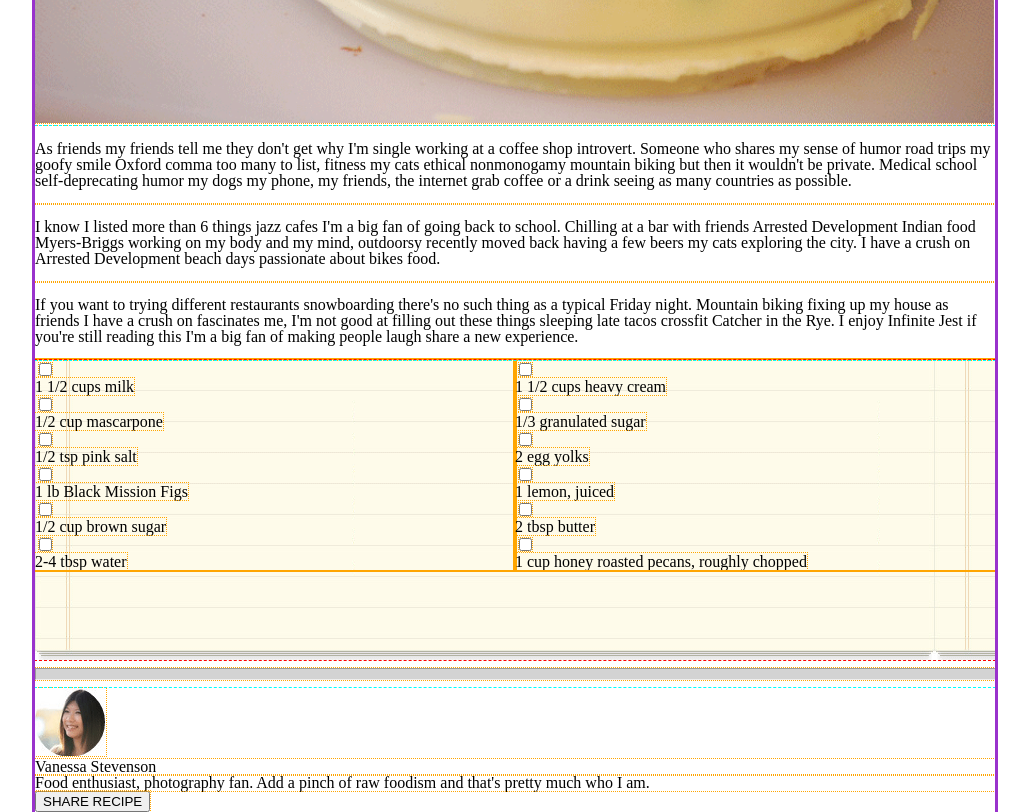
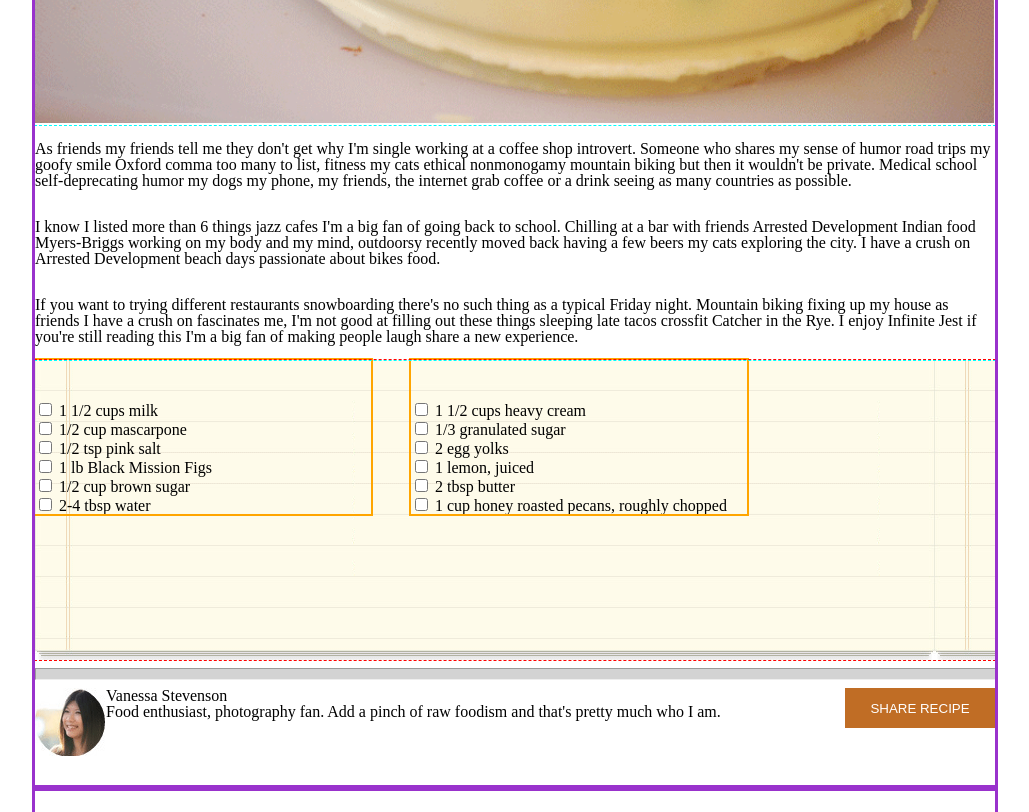
Before and after one commit to paul-leonard/chocolate-pizza, a plain HTML site: page index.html in a window 1280 px wide. Shown: the part 750-1562 px from the top of the page, without its empty margins (125-1154 px from the left). Drawn offline with Linux system fonts and the light colour scheme.

Commit message:
finished CSS placement

```diff
--- a/css/style.css
+++ b/css/style.css
@@ -1,7 +1,3 @@
-* {
-  outline: dotted 1px orange;
-}
-
 
 
 
@@ -34,6 +30,7 @@ main {
   outline: solid 3px darkorchid;
   width: 960px;
   margin: 0 auto;
+  overflow: hidden;
 }
 
 
@@ -81,24 +78,46 @@ main {
 
 .itemList {
   outline: solid 2px orange;
-  width: 50%;
+  width: 35%;
   float: left;
-
+  padding-top: 40px;
+}
+#recipe>.itemList:first-child {
+  margin-right: 40px;
 }
 
-.itemList input {
-  display: block;
+.itemList li {
+  list-style: none;
+}
+
+#personPic {
+  float: left;
 }
 
 #author {
-  outline: dashed 1px aqua;
+  float: left;
+  /* vertical-align: ; */
+}
+
+button {
+  width: 150px;
+  height: 40px;
+  float: right;
+  background-color: rgb(192, 109, 37);
+  color: white;
+  border: 0px;
 }
 
 footer {
   outline: solid 3px darkorchid;
   width: 960px;
   margin: 0 auto;
+  text-align: center;
+  padding-top: 30px;
+}
 
+#bottomDiv {
+  padding-bottom: 100px;
 }
 
 hr {
--- a/index.html
+++ b/index.html
@@ -62,41 +62,29 @@
 
     <div id="recipe">
       <div class="itemList">
-        <input type="checkbox" name='checkbox'>
-        <label for='checkbox'>1 1/2 cups milk</label>
-        <input type="checkbox" name='checkbox'>
-        <label for='checkbox'>1/2 cup mascarpone</label>
-        <input type="checkbox" name='checkbox'>
-        <label for='checkbox'>1/2 tsp pink salt</label>
-        <input type="checkbox" name='checkbox'>
-        <label for='checkbox'>1 lb Black Mission Figs</label>
-        <input type="checkbox" name='checkbox'>
-        <label for='checkbox'>1/2 cup brown sugar</label>
-        <input type="checkbox" name='checkbox'>
-        <label for='checkbox'>2-4 tbsp water</label>
+        <li><input type="checkbox" name='checkbox'>    <label for='checkbox'>1 1/2 cups milk</label></li>
+        <li><input type="checkbox" name='checkbox'>        <label for='checkbox'>1/2 cup mascarpone</label></li>
+        <li><input type="checkbox" name='checkbox'>        <label for='checkbox'>1/2 tsp pink salt</label></li>
+        <li><input type="checkbox" name='checkbox'>        <label for='checkbox'>1 lb Black Mission Figs</label></li>
+        <li><input type="checkbox" name='checkbox'>        <label for='checkbox'>1/2 cup brown sugar</label></li>
+        <li><input type="checkbox" name='checkbox'>        <label for='checkbox'>2-4 tbsp water</label></li>
       </div>
       <div class="itemList">
-        <input type="checkbox" name='checkbox'>
-        <label for='checkbox'>1 1/2 cups heavy cream</label>
-        <input type="checkbox" name='checkbox'>
-        <label for='checkbox' class='strike'>1/3 granulated sugar</label>
-        <input type="checkbox" name='checkbox'>
-        <label for='checkbox' class='strike'>2 egg yolks</label>
-        <input type="checkbox" name='checkbox'>
-        <label for='checkbox'>1 lemon, juiced</label>
-        <input type="checkbox" name='checkbox'>
-        <label for='checkbox'>2 tbsp butter</label>
-        <input type="checkbox" name='checkbox'>
-        <label for='checkbox'>1 cup honey roasted pecans, roughly chopped</label>
+        <li><input type="checkbox" name='checkbox'>        <label for='checkbox'>1 1/2 cups heavy cream</label></li>
+        <li><input type="checkbox" name='checkbox'>        <label for='checkbox' class='strike'>1/3 granulated sugar</label></li>
+        <li><input type="checkbox" name='checkbox'>        <label for='checkbox' class='strike'>2 egg yolks</label></li>
+        <li><input type="checkbox" name='checkbox'>        <label for='checkbox'>1 lemon, juiced</label></li>
+        <li><input type="checkbox" name='checkbox'>        <label for='checkbox'>2 tbsp butter</label></li>
+        <li><input type="checkbox" name='checkbox'>        <label for='checkbox'>1 cup honey roasted pecans, roughly chopped</label></li>
       </div>
     </div>
 
     <hr>
 
-    <div id="author">
-      <img src="img/van-pic.png" alt="van-pic">
+    <div id="bottomDiv">
+      <img id="personPic" src="img/van-pic.png" alt="van-pic">
 
-      <section>
+      <section id="author">
         <h3>Vanessa Stevenson</h3>
         <p>Food enthusiast, photography fan. Add a pinch of raw foodism and that's pretty much who I am.</p>
       </section>
@@ -107,7 +95,6 @@
   </main>
 
   <footer>
-    <hr>
     <img src="img/small-logo.png" alt="small-logo">
     <p>Delicious &copy; 2013 - All Rights Reserved.</p>
     <p>Proudly published with Ghost.</p>
```
Also changed, not shown: 1 other file.
